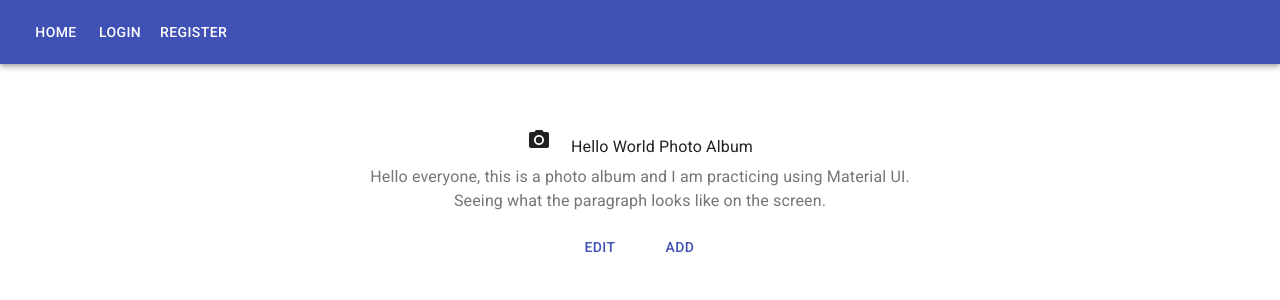
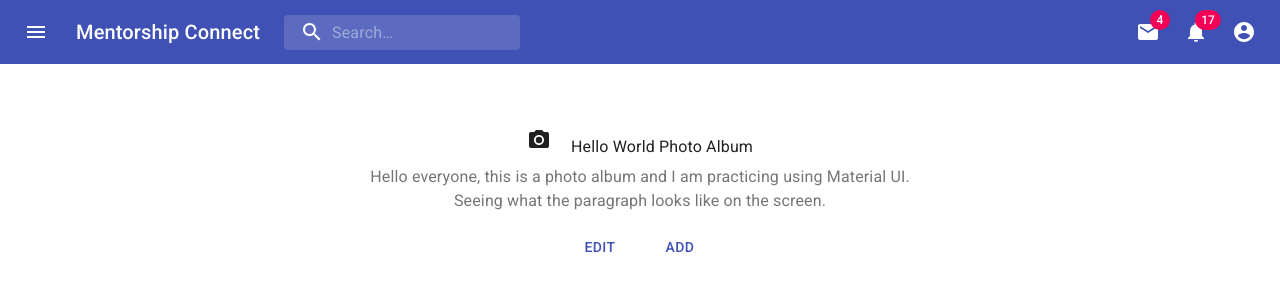
Before and after one commit to Mentorship-Connect/Hackweek-MC, a React (Create React App) app in the folder frontend/: page /helloworld in a window 1280 px wide. Shown: the top 300 px of the page. Built offline with nearby package versions, Linux system fonts and the light colour scheme.

Commit message:
trying a new header with search bar

```diff
--- a/frontend/src/App.js
+++ b/frontend/src/App.js
@@ -9,13 +9,16 @@ import Header from './components/Header';
 import HelloWorld from './components/HelloWorld';
 import { AuthContextProvider } from './context/AuthContext';
 import Login from './components/Login';
+import HeaderTest from './components/HeaderTest';
+
+//<Header />
 
 function App() {
   const classes = useStyles();
   return (
     <AuthContextProvider>
       <Router>
-      <Header />
+      <HeaderTest />
         <Container className={classes.container}>
           <Switch>
             <Route exact path='/' component={Home} />
--- /dev/null
+++ b/frontend/src/components/HeaderTest.js
@@ -0,0 +1,240 @@
+//testing a sample search bar/app bar that I like a lot
+//TODO: clean up the imports for all the icons into one row
+//TODO: Replace burger icon w/ mentorship logo?
+//TODO: Get rid of notifications
+//TODO: add if else for authentication if not authenticated, show register option
+
+import React from 'react';
+import { alpha, makeStyles } from '@material-ui/core/styles';
+import { Link } from 'react-router-dom';
+import AppBar from '@material-ui/core/AppBar';
+import Toolbar from '@material-ui/core/Toolbar';
+import IconButton from '@material-ui/core/IconButton';
+import Typography from '@material-ui/core/Typography';
+import InputBase from '@material-ui/core/InputBase';
+import Badge from '@material-ui/core/Badge';
+import MenuItem from '@material-ui/core/MenuItem';
+import Menu from '@material-ui/core/Menu';
+import MenuIcon from '@material-ui/icons/Menu';
+import SearchIcon from '@material-ui/icons/Search';
+import AccountCircle from '@material-ui/icons/AccountCircle';
+import MailIcon from '@material-ui/icons/Mail';
+import NotificationsIcon from '@material-ui/icons/Notifications';
+import MoreIcon from '@material-ui/icons/MoreVert';
+import { ExitToApp } from '@material-ui/icons';
+
+const useStyles = makeStyles((theme) => ({
+  grow: {
+    flexGrow: 1,
+  },
+  menuButton: {
+    marginRight: theme.spacing(2),
+  },
+  title: {
+    display: 'none',
+    [theme.breakpoints.up('sm')]: {
+      display: 'block',
+    },
+  },
+  search: {
+    position: 'relative',
+    borderRadius: theme.shape.borderRadius,
+    backgroundColor: alpha(theme.palette.common.white, 0.15),
+    '&:hover': {
+      backgroundColor: alpha(theme.palette.common.white, 0.25),
+    },
+    marginRight: theme.spacing(2),
+    marginLeft: 0,
+    width: '100%',
+    [theme.breakpoints.up('sm')]: {
+      marginLeft: theme.spacing(3),
+      width: 'auto',
+    },
+  },
+  searchIcon: {
+    padding: theme.spacing(0, 2),
+    height: '100%',
+    position: 'absolute',
+    pointerEvents: 'none',
+    display: 'flex',
+    alignItems: 'center',
+    justifyContent: 'center',
+  },
+  inputRoot: {
+    color: 'inherit',
+  },
+  inputInput: {
+    padding: theme.spacing(1, 1, 1, 0),
+    // vertical padding + font size from searchIcon
+    paddingLeft: `calc(1em + ${theme.spacing(4)}px)`,
+    transition: theme.transitions.create('width'),
+    width: '100%',
+    [theme.breakpoints.up('md')]: {
+      width: '20ch',
+    },
+  },
+  sectionDesktop: {
+    display: 'none',
+    [theme.breakpoints.up('md')]: {
+      display: 'flex',
+    },
+  },
+  sectionMobile: {
+    display: 'flex',
+    [theme.breakpoints.up('md')]: {
+      display: 'none',
+    },
+  },
+}));
+
+export default function HeaderTest() {
+  const classes = useStyles();
+  const [anchorEl, setAnchorEl] = React.useState(null);
+  const [mobileMoreAnchorEl, setMobileMoreAnchorEl] = React.useState(null);
+
+  const isMenuOpen = Boolean(anchorEl);
+  const isMobileMenuOpen = Boolean(mobileMoreAnchorEl);
+
+  const handleProfileMenuOpen = (event) => {
+    setAnchorEl(event.currentTarget);
+  };
+
+  const handleMobileMenuClose = () => {
+    setMobileMoreAnchorEl(null);
+  };
+
+  const handleMenuClose = () => {
+    setAnchorEl(null);
+    handleMobileMenuClose();
+  };
+
+  const handleMobileMenuOpen = (event) => {
+    setMobileMoreAnchorEl(event.currentTarget);
+  };
+
+  const menuId = 'primary-search-account-menu';
+  const renderMenu = (
+    <Menu
+      anchorEl={anchorEl}
+      anchorOrigin={{ vertical: 'top', horizontal: 'right' }}
+      id={menuId}
+      keepMounted
+      transformOrigin={{ vertical: 'top', horizontal: 'right' }}
+      open={isMenuOpen}
+      onClose={handleMenuClose}
+    >
+      <MenuItem onClick={handleMenuClose}>Profile</MenuItem>
+      <MenuItem onClick={handleMenuClose}>My account</MenuItem>
+    </Menu>
+  );
+
+  const mobileMenuId = 'primary-search-account-menu-mobile';
+  const renderMobileMenu = (
+    <Menu
+      anchorEl={mobileMoreAnchorEl}
+      anchorOrigin={{ vertical: 'top', horizontal: 'right' }}
+      id={mobileMenuId}
+      keepMounted
+      transformOrigin={{ vertical: 'top', horizontal: 'right' }}
+      open={isMobileMenuOpen}
+      onClose={handleMobileMenuClose}
+    >
+        <MenuItem onClick={handleProfileMenuOpen}>
+            <IconButton
+            aria-label="account of current user"
+            aria-controls="primary-search-account-menu"
+            aria-haspopup="true"
+            color="inherit"
+            >
+                <AccountCircle />
+            </IconButton>
+        <p>Profile</p>
+      </MenuItem>
+      <MenuItem>
+        <IconButton aria-label="show 11 new notifications" color="inherit">
+          <Badge badgeContent={11} color="secondary">
+            <NotificationsIcon />
+          </Badge>
+        </IconButton>
+        <p>Notifications</p>
+      </MenuItem>
+      <MenuItem>
+        <IconButton aria-label="show 4 new mails" color="inherit">
+          <Badge color="secondary">
+            <ExitToApp />
+          </Badge>
+        </IconButton>
+        <p>Sign Out</p>
+      </MenuItem>
+    </Menu>
+  );
+
+  return (
+    <div className={classes.grow}>
+      <AppBar position="static">
+        <Toolbar>
+          <IconButton
+            edge="start"
+            className={classes.menuButton}
+            color="inherit"
+            aria-label="open drawer"
+          >
+            <MenuIcon />
+          </IconButton>
+          <Typography className={classes.title} variant="h6" noWrap>
+            <Link to="/" style={{ textDecoration: 'none', color: 'white'}}>Mentorship Connect </Link>
+          </Typography>
+          <div className={classes.search}>
+            <div className={classes.searchIcon}>
+              <SearchIcon />
+            </div>
+            <InputBase
+              placeholder="Search…"
+              classes={{
+                root: classes.inputRoot,
+                input: classes.inputInput,
+              }}
+              inputProps={{ 'aria-label': 'search' }}
+            />
+          </div>
+          <div className={classes.grow} />
+          <div className={classes.sectionDesktop}>
+            <IconButton aria-label="show 4 new mails" color="inherit">
+              <Badge badgeContent={4} color="secondary">
+                <MailIcon />
+              </Badge>
+            </IconButton>
+            <IconButton aria-label="show 17 new notifications" color="inherit">
+              <Badge badgeContent={17} color="secondary">
+                <NotificationsIcon />
+              </Badge>
+            </IconButton>
+            <IconButton
+              edge="end"
+              aria-label="account of current user"
+              aria-controls={menuId}
+              aria-haspopup="true"
+              onClick={handleProfileMenuOpen}
+              color="inherit"
+            >
+              <AccountCircle />
+            </IconButton>
+          </div>
+          <div className={classes.sectionMobile}>
+            <IconButton
+              aria-label="show more"
+              aria-controls={mobileMenuId}
+              aria-haspopup="true"
+              onClick={handleMobileMenuOpen}
+              color="inherit"
+            >
+              <MoreIcon />
+            </IconButton>
+          </div>
+        </Toolbar>
+      </AppBar>
+      {renderMobileMenu}
+      {renderMenu}
+    </div>
+  );
+}
```
